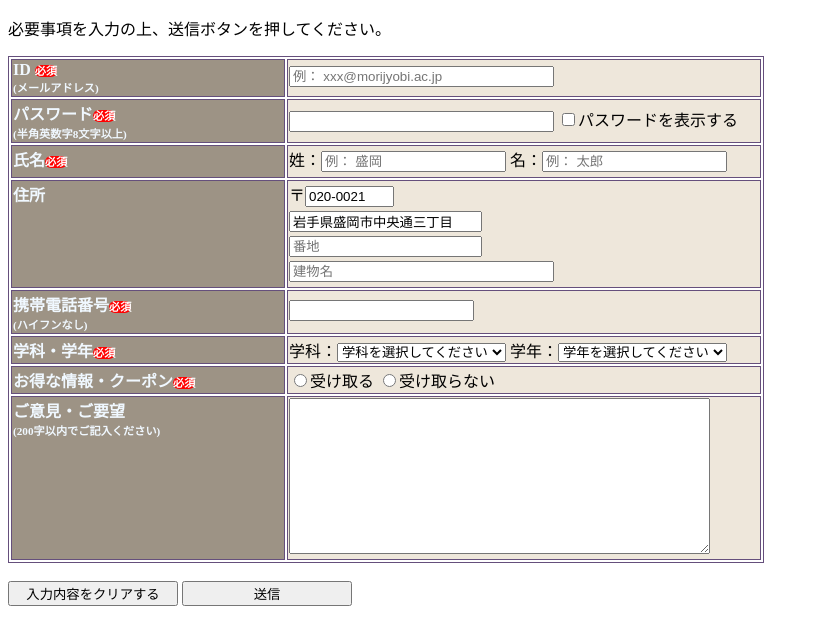
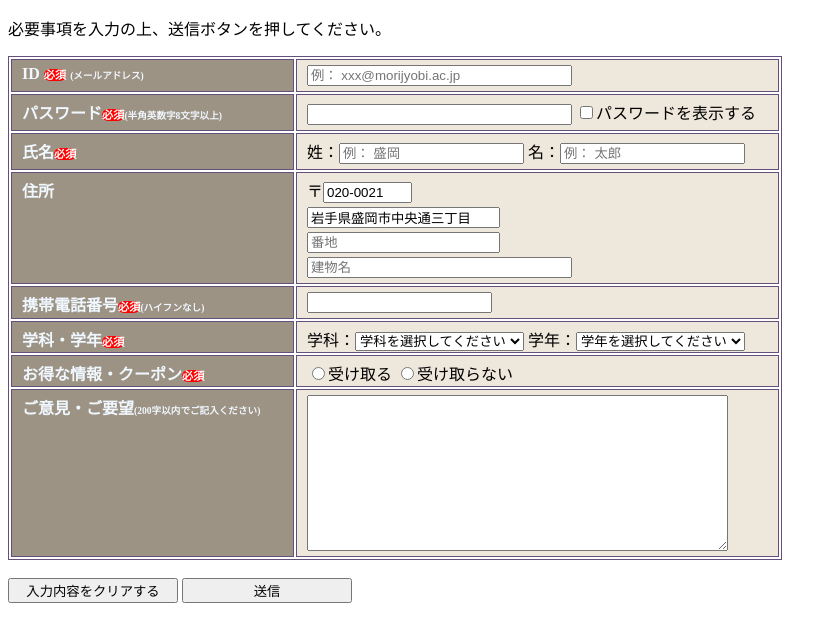
Before and after one commit to Satou-takayuki/html-task, a plain HTML site: page form/register.html in a window 1280 px wide. Shown: the whole page, without its empty margins (0-837 px from the left). Drawn offline with Linux system fonts and the light colour scheme.

Commit message:
register.htmlに追記
register.html内のdivタグをspanタグに変更しました。
th,td内の先頭に余白を入れました。

```diff
--- a/form/register-style.css
+++ b/form/register-style.css
@@ -1,6 +1,6 @@
 @charset "UTF-8";
-div{
-    font-size: 0.7rem;
+span{
+    font-size: 0.6rem;
 }
 table, td, th{
     border: solid 1px #654f7c;
@@ -30,3 +30,7 @@ button{
 input{
     margin-bottom: 4px;
 }
+td, th{
+    padding-left: 10px;
+    padding-top: 5px;
+}
--- a/form/register.html
+++ b/form/register.html
@@ -12,13 +12,13 @@
     <table>
         <thead>
             <tr>
-                <th>ID <span class="red">必須</span> <div>(メールアドレス)</div></th>
+                <th>ID <span class="red">必須</span> <span>(メールアドレス)</span></th>
                 <td><input type="email" size="30" placeholder="例： xxx@morijyobi.ac.jp" required></td>
             </tr>
         </thead>
         <tbody>
             <tr>
-                <th>パスワード<span class="red">必須</span><div>(半角英数字8文字以上)</div></th>
+                <th>パスワード<span class="red">必須</span><span>(半角英数字8文字以上)</span></th>
                 <td><label><input type="password" name="user_pw" size="30" minlength="8" required></label>
                     <label><input type="checkbox" name="pw_check" value="agree">パスワードを表示する</label></td>
             </tr>
@@ -39,7 +39,7 @@
                 </td>
             </tr>
             <tr>
-                <th>携帯電話番号<span class="red">必須</span><div>(ハイフンなし)</div></th>
+                <th>携帯電話番号<span class="red">必須</span><span>(ハイフンなし)</span></th>
                 <td><input type="tel" name="tel" required></td>
             </tr>
             <tr>
@@ -67,7 +67,7 @@
                     <label><input type="radio" name="coupon">受け取らない</label></td>
             </tr>
             <tr>
-                <th>ご意見・ご要望<div>(200字以内でご記入ください)</div></th>
+                <th>ご意見・ご要望<span>(200字以内でご記入ください)</span></th>
                 <td><textarea name="" cols="50" rows="10" maxlength="200"></textarea></td>
             </tr>
         </tbody>
```
